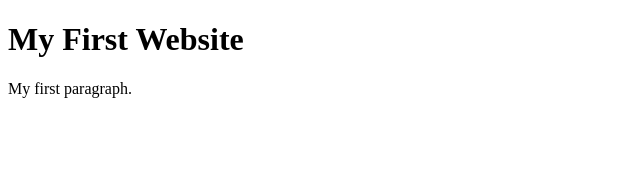
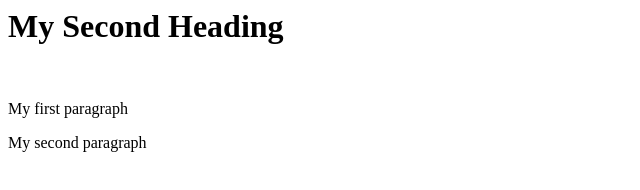
Before and after one commit to KRISHNENDU321802/codersrank-practice, a website: page index.html in a window 1280 px wide. Shown: the whole page, without its empty margins (0-640 px from the left). Drawn offline with Linux system fonts and the light colour scheme.

Commit message:
1 file modified, 1 deleted

```diff
--- a/index.html
+++ b/index.html
@@ -1,12 +1,10 @@
-<!DOCTYPE html>
 <html>
-  <head>
-    <title>Page Title</title>
-  </head>
-  <body>
+<head>
+<title>Page title</title></head>
+<body>
+ <h1>My Second Heading</h1><br>
+ <p>My first paragraph</p>
+ <p>My second paragraph</p>
 
-    <h1>My First Website</h1>
-    <p>My first paragraph.</p>
-
-  </body>
+</body>
 </html>
```
Also changed, not shown: index.js (deleted, +0 -10 lines).
